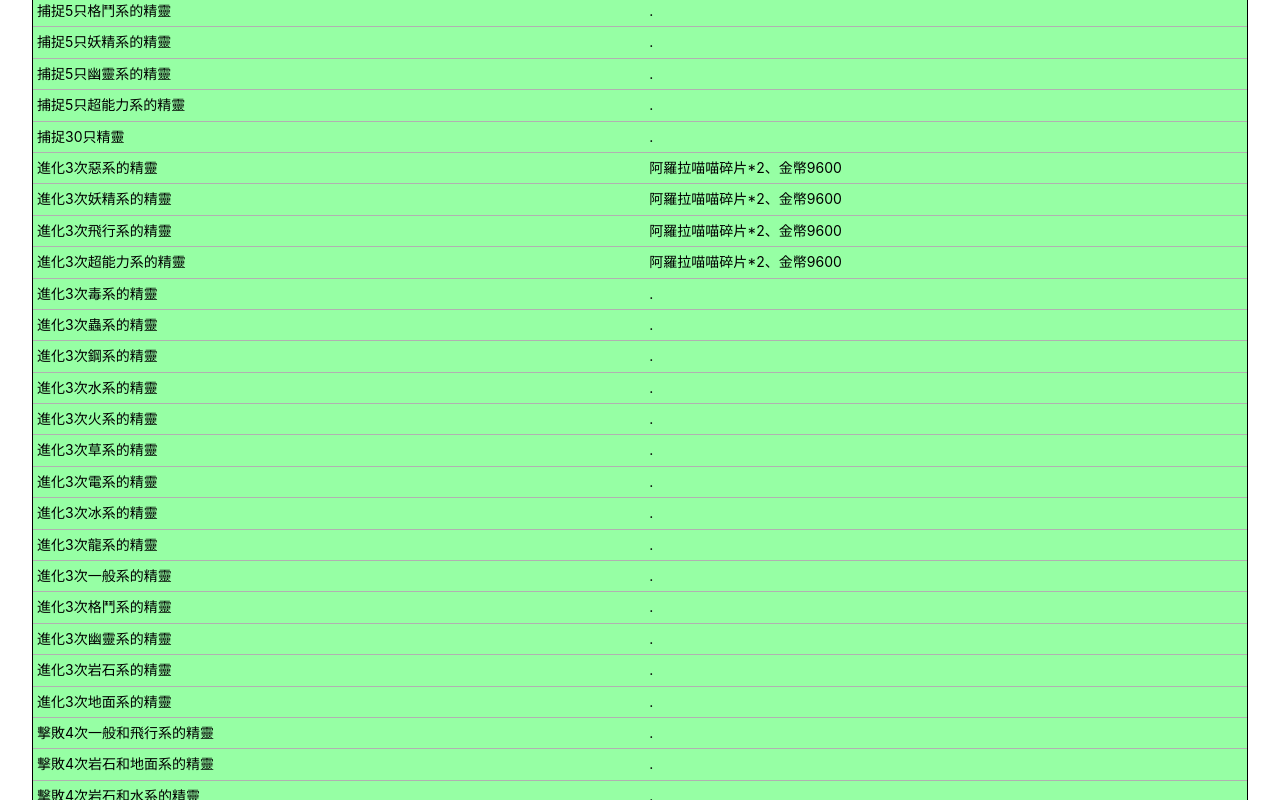
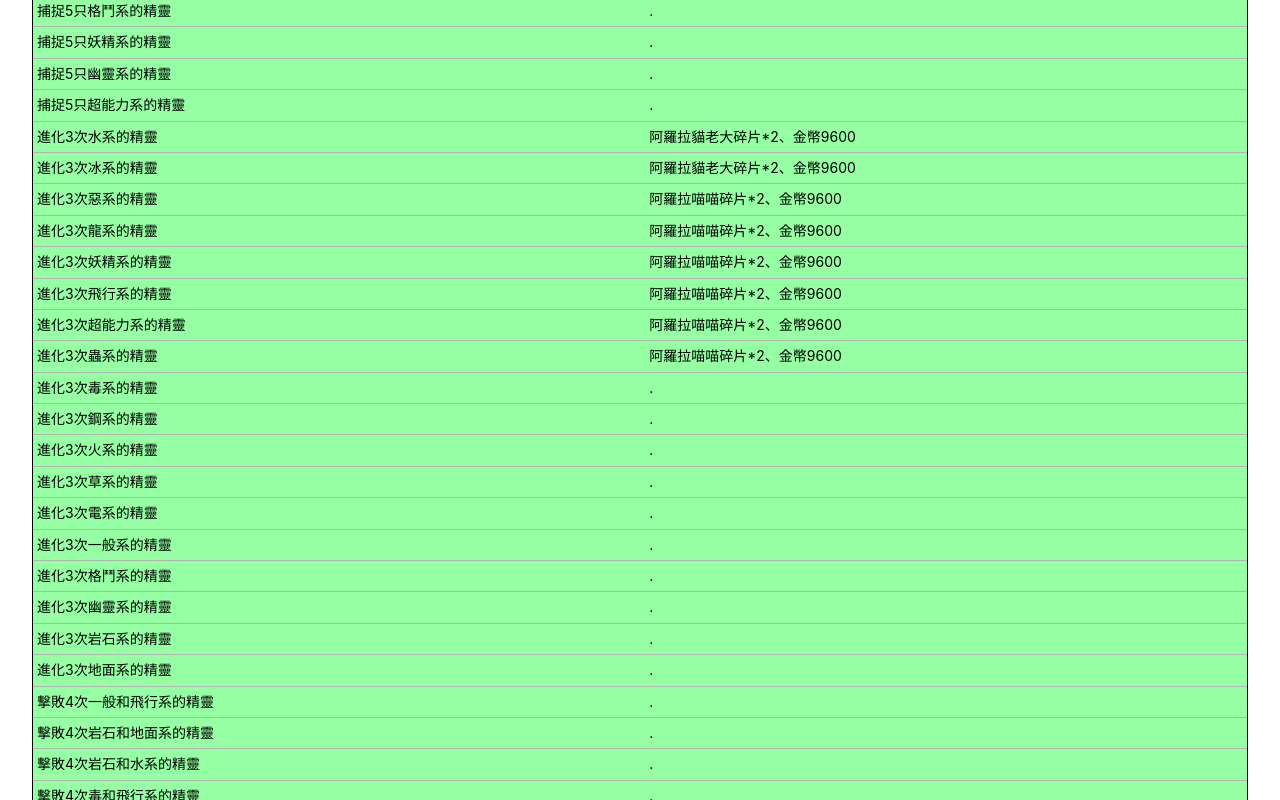
Before and after one commit to tom00502/pokemon-adventurer, a Vue app: page /fieldwork in a window 1280 px wide. Shown: the part 3660-4460 px from the top of the page. Built offline with nearby package versions, Linux system fonts and the light colour scheme; no server answers.

Commit message:
update data

```diff
--- a/src/views/fieldwork.vue
+++ b/src/views/fieldwork.vue
@@ -516,9 +516,23 @@ const table = [
         level: 'great',
         checkAward: false,
     },
-    { work: '捕捉30只精靈', award: [], level: 'great', checkAward: false },
+    {
+        work: '進化3次水系的精靈',
+        award: ['阿羅拉貓老大碎片*2', '金幣9600'],
+        level: 'great',
+    },
+    {
+        work: '進化3次冰系的精靈',
+        award: ['阿羅拉貓老大碎片*2', '金幣9600'],
+        level: 'great',
+    },
     {
         work: '進化3次惡系的精靈',
+        award: ['阿羅拉喵喵碎片*2', '金幣9600'],
+        level: 'great',
+    },
+    {
+        work: '進化3次龍系的精靈',
         award: ['阿羅拉喵喵碎片*2', '金幣9600'],
         level: 'great',
     },
@@ -537,15 +551,16 @@ const table = [
         award: ['阿羅拉喵喵碎片*2', '金幣9600'],
         level: 'great',
     },
+    {
+        work: '進化3次蟲系的精靈',
+        award: ['阿羅拉喵喵碎片*2', '金幣9600'],
+        level: 'great',
+    },
     { work: '進化3次毒系的精靈', award: [], level: 'great', checkAward: false },
-    { work: '進化3次蟲系的精靈', award: [], level: 'great', checkAward: false },
     { work: '進化3次鋼系的精靈', award: [], level: 'great', checkAward: false },
-    { work: '進化3次水系的精靈', award: [], level: 'great', checkAward: false },
     { work: '進化3次火系的精靈', award: [], level: 'great', checkAward: false },
     { work: '進化3次草系的精靈', award: [], level: 'great', checkAward: false },
     { work: '進化3次電系的精靈', award: [], level: 'great', checkAward: false },
-    { work: '進化3次冰系的精靈', award: [], level: 'great', checkAward: false },
-    { work: '進化3次龍系的精靈', award: [], level: 'great', checkAward: false },
     {
         work: '進化3次一般系的精靈',
         award: [],
@@ -641,6 +656,7 @@ const table = [
         award: ['金幣4000'],
         level: 'great',
     },
+    { work: '捕捉30只精靈', award: ['金幣1750'], level: 'great' },
     {
         work: '擊敗6次道館館主',
         award: ['金幣1500'],
```
